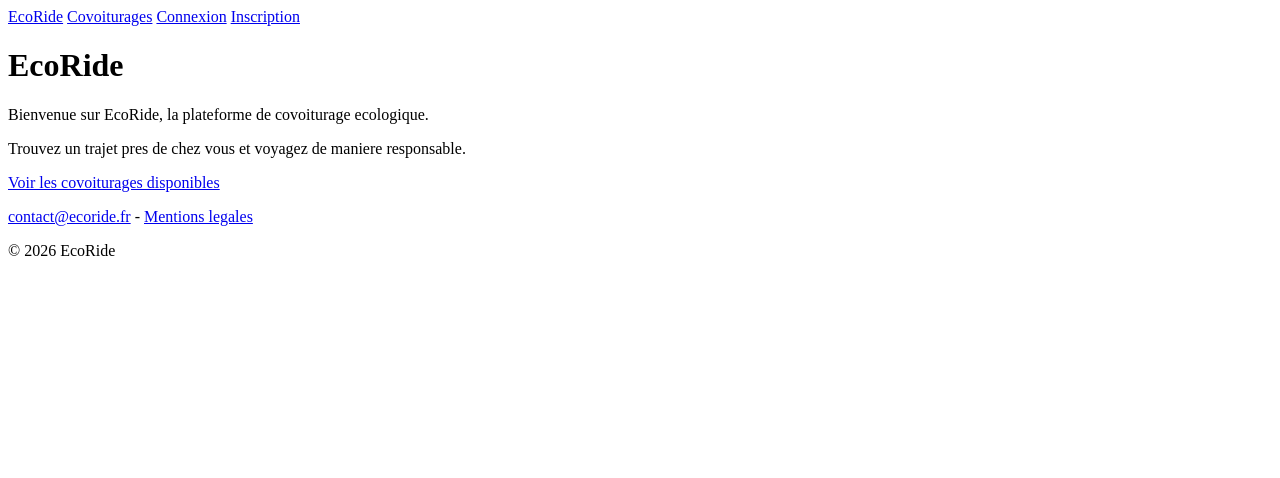
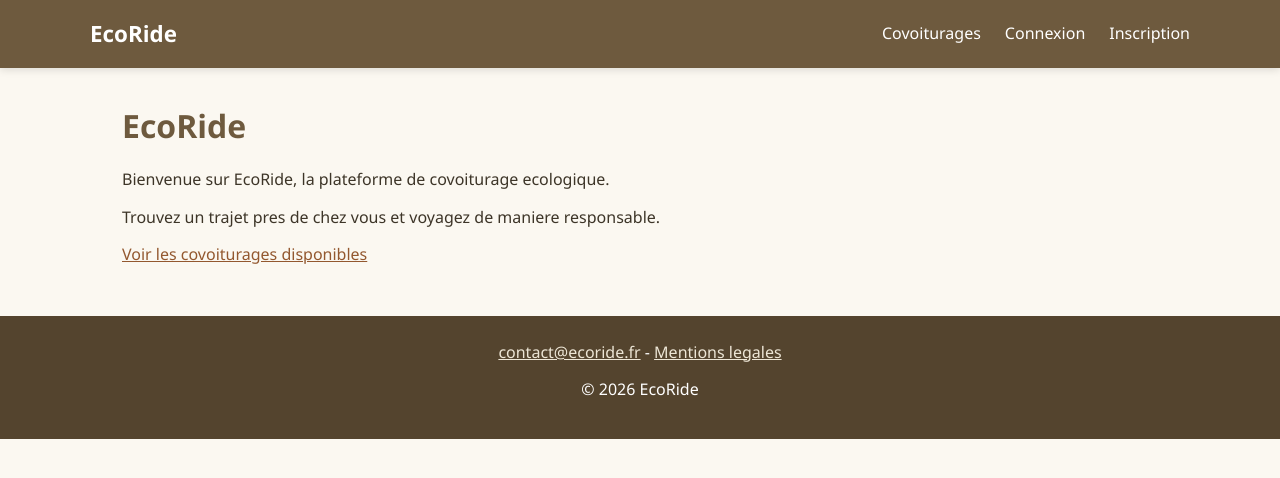
Before and after one commit to Rvlto974/Ecoride, a PHP site: page / in a window 1280 px wide. Shown: the top 478 px of the page. Run offline with PHP 8.4, Linux system fonts and the light colour scheme; classes that the project's autoload settings leave out are loaded by file name.

Commit message:
Charte graphique : palette recyclee (kraft, bois, terracotta)

```diff
--- a/app/Views/layouts/main.php
+++ b/app/Views/layouts/main.php
@@ -5,6 +5,7 @@
     <meta name="viewport" content="width=device-width, initial-scale=1.0">
     <!-- Titre dynamique : chaque page envoie son propre $titre -->
     <title><?= htmlspecialchars($titre ?? 'EcoRide') ?></title>
+    <link rel="stylesheet" href="/css/style.css">
 </head>
 <body>
     <!-- ===== EN-TETE + MENU (commun a toutes les pages) ===== -->
--- /dev/null
+++ b/public/css/style.css
@@ -0,0 +1,210 @@
+/* ===== EcoRide - Feuille de style principale ===== */
+/* Charte "recyclee" : kraft, bois, terre, accent terracotta, touche verte ecolo */
+
+/* Variables de couleurs (centralisees : un seul endroit a modifier) */
+:root {
+    --brun-principal: #6E5A3E;   /* bois / kraft : menu, titres */
+    --brun-fonce: #54442E;       /* survol, footer */
+    --terracotta: #B5734A;       /* accent : boutons d'action */
+    --terracotta-fonce: #93582F; /* survol des boutons */
+    --kraft-clair: #EDE6D6;      /* fond doux : cartes claires, badges */
+    --creme: #FBF8F1;            /* fond de page */
+    --blanc: #FFFFFF;
+    --vert-ecolo: #5C7A4A;       /* touche verte : badge ecologique */
+    --texte: #3D3528;            /* brun tres fonce pour le texte */
+    --bordure: #E0D7C4;          /* bordures douces */
+}
+
+/* Reset de base */
+* {
+    margin: 0;
+    padding: 0;
+    box-sizing: border-box;
+}
+
+body {
+    font-family: 'Segoe UI', system-ui, sans-serif;
+    color: var(--texte);
+    background-color: var(--creme);
+    line-height: 1.6;
+}
+
+/* ===== En-tete / menu ===== */
+header {
+    background-color: var(--brun-principal);
+    padding: 1rem 2rem;
+    box-shadow: 0 2px 8px rgba(0, 0, 0, 0.12);
+}
+
+header nav {
+    display: flex;
+    align-items: center;
+    gap: 1.5rem;
+    max-width: 1100px;
+    margin: 0 auto;
+    flex-wrap: wrap;
+}
+
+header nav a {
+    color: var(--blanc);
+    text-decoration: none;
+    font-weight: 500;
+    transition: opacity 0.2s;
+}
+
+header nav a:hover {
+    opacity: 0.75;
+}
+
+/* Le premier lien (logo EcoRide) plus gros */
+header nav a:first-child {
+    font-size: 1.4rem;
+    font-weight: 700;
+    margin-right: auto;
+}
+
+header nav span {
+    color: var(--kraft-clair);
+    font-size: 0.95rem;
+}
+
+/* ===== Contenu principal ===== */
+main {
+    max-width: 1100px;
+    margin: 2rem auto;
+    padding: 0 2rem;
+}
+
+h1 {
+    color: var(--brun-principal);
+    margin-bottom: 1rem;
+}
+
+h2 {
+    color: var(--terracotta-fonce);
+    margin: 1.5rem 0 0.75rem;
+}
+
+p {
+    margin-bottom: 0.75rem;
+}
+
+/* Liens dans le contenu */
+main a {
+    color: var(--terracotta-fonce);
+    font-weight: 500;
+}
+
+/* ===== Formulaires ===== */
+form {
+    background-color: var(--blanc);
+    padding: 1.5rem;
+    border-radius: 10px;
+    border: 1px solid var(--bordure);
+    margin-bottom: 1.5rem;
+    max-width: 500px;
+}
+
+label {
+    font-weight: 500;
+    display: inline-block;
+    margin-bottom: 0.25rem;
+}
+
+input, select {
+    width: 100%;
+    padding: 0.6rem;
+    border: 1px solid var(--bordure);
+    border-radius: 6px;
+    font-size: 1rem;
+    margin-bottom: 0.5rem;
+    background-color: var(--creme);
+}
+
+input:focus, select:focus {
+    outline: none;
+    border-color: var(--terracotta);
+}
+
+button {
+    background-color: var(--terracotta);
+    color: var(--blanc);
+    border: none;
+    padding: 0.7rem 1.5rem;
+    border-radius: 6px;
+    font-size: 1rem;
+    cursor: pointer;
+    transition: background-color 0.2s;
+}
+
+button:hover {
+    background-color: var(--terracotta-fonce);
+}
+
+/* ===== Listes de covoiturages (cartes) ===== */
+ul {
+    list-style: none;
+}
+
+#resultats li, main > ul > li {
+    background-color: var(--blanc);
+    border: 1px solid var(--bordure);
+    border-radius: 10px;
+    padding: 1.25rem;
+    margin-bottom: 1rem;
+    box-shadow: 0 1px 4px rgba(0, 0, 0, 0.05);
+}
+
+#resultats li strong, main > ul > li strong {
+    color: var(--brun-principal);
+    font-size: 1.15rem;
+}
+
+/* Liens dans les cartes */
+li a {
+    color: var(--terracotta-fonce);
+    font-weight: 500;
+}
+
+/* ===== Filtres ===== */
+fieldset {
+    background-color: var(--kraft-clair);
+    border: 1px solid var(--bordure);
+    border-radius: 10px;
+    padding: 1.25rem;
+    margin-bottom: 1.5rem;
+    max-width: 500px;
+}
+
+legend {
+    font-weight: 600;
+    color: var(--brun-principal);
+    padding: 0 0.5rem;
+}
+
+fieldset input[type="checkbox"] {
+    width: auto;
+    margin-right: 0.5rem;
+}
+
+/* ===== Messages (alertes, succes) ===== */
+div[role="alert"] {
+    background-color: var(--kraft-clair);
+    border-left: 4px solid var(--terracotta);
+    padding: 1rem;
+    border-radius: 6px;
+    margin-bottom: 1rem;
+}
+
+/* ===== Pied de page ===== */
+footer {
+    background-color: var(--brun-fonce);
+    color: var(--blanc);
+    text-align: center;
+    padding: 1.5rem;
+    margin-top: 3rem;
+}
+
+footer a {
+    color: var(--kraft-clair);
+}
```
